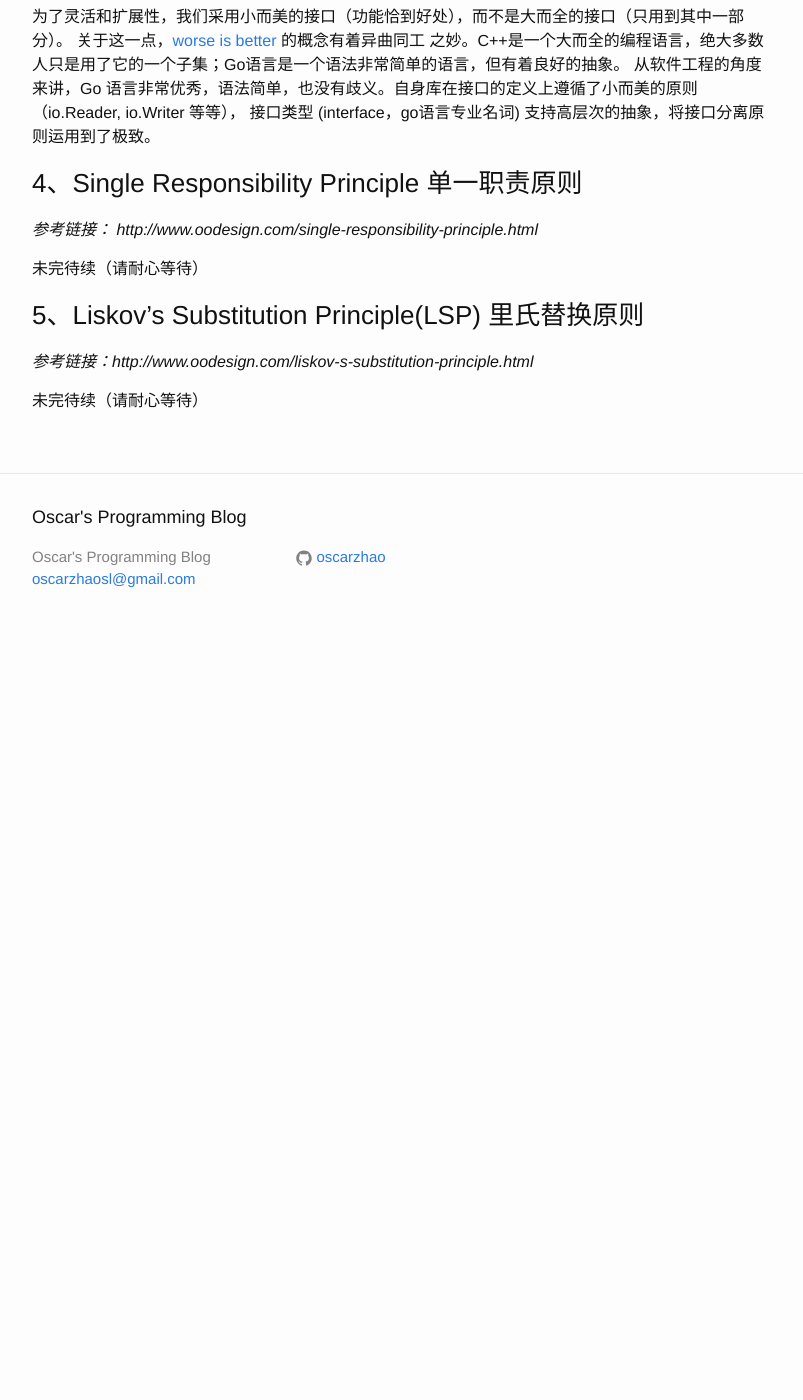
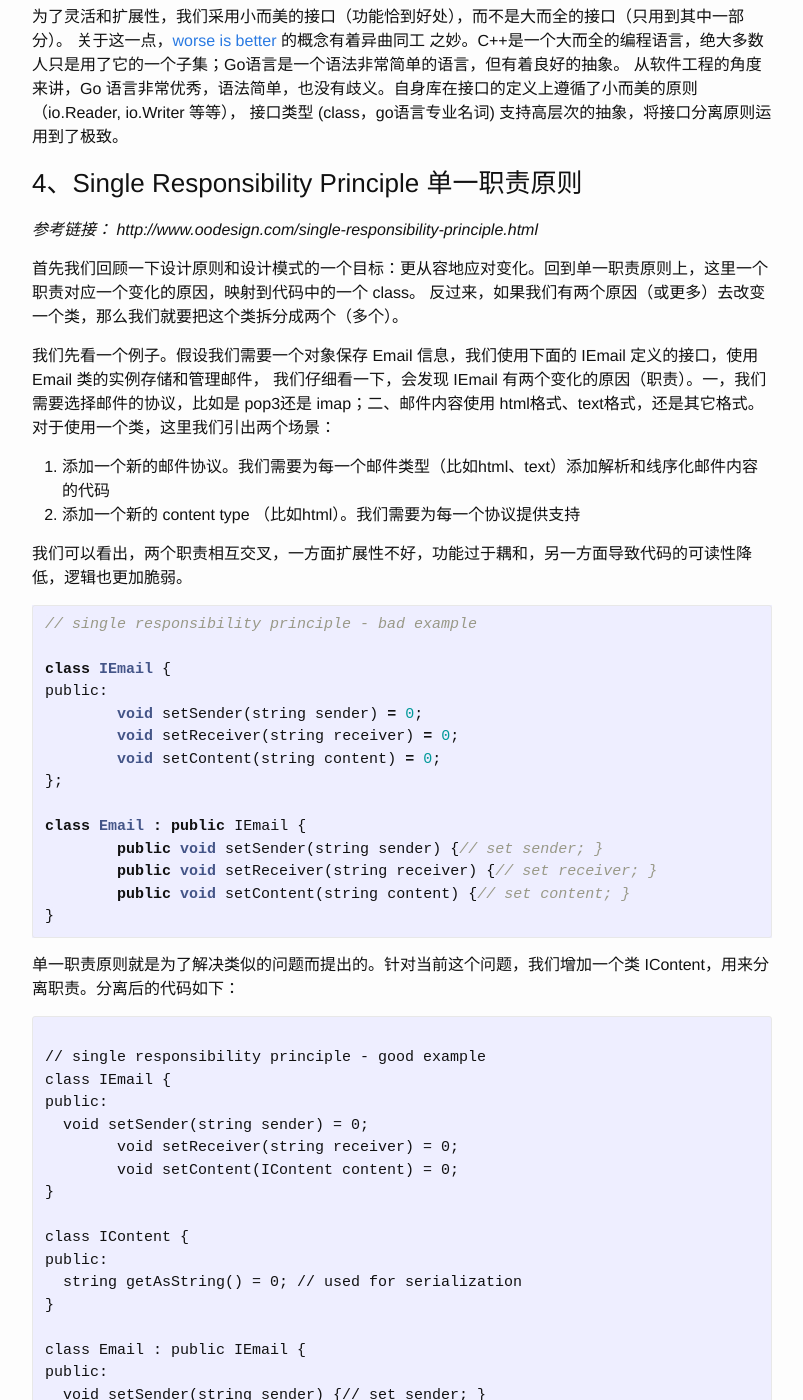
Before and after one commit to oscarzhao/oscarzhao.github.io, a Jekyll site: the page built from _posts/2016-09-12-week08-design-pattern.markdown, in a window 1280 px wide and 1400 px high, scrolled down 7181 px. Shown: the whole window, without its empty margins (238-1041 px from the left). Built offline with Jekyll 4.4.1, drawn with Linux system fonts in a browser that asks for light colours; before the commit the page ends 7832 px from its top, so only the background shows below that; some of the changed text lies outside the part shown.

Commit message:
design priciples complete

````diff
--- a/_posts/2016-09-12-week08-design-pattern.markdown
+++ b/_posts/2016-09-12-week08-design-pattern.markdown
@@ -197,8 +197,8 @@ Manager 类依赖抽象接口，而不是低层的具体实现以后，有三个
 3. 不需要为 Manager 类重写单元测试
 
 
-### 3、Interface Segregation Principle 接口分离原则
-*参考链接： http://www.oodesign.com/interface-segregation-principle.html*
+### 3、class Segregation Principle 接口分离原则
+*参考链接： http://www.oodesign.com/class-segregation-principle.html*
 
 我们在设计软件时，通常需要考虑如何对一个包括多个子模块的大模块进行抽象，以便将来的扩展。
 如果一个大模块包含多个子模块，这个模块的接口很可能被污染。这里“污染”是指当一个新的类继承该
@@ -207,7 +207,7 @@ Manager 类依赖抽象接口，而不是低层的具体实现以后，有三个
 我们用一个例子来说明一个接口是如何被污染的。这里仍然以 Manager 和 Worker 类为例：
 
 ``` c++
-// interface segregation principle - bad example
+// class segregation principle - bad example
 class IWorker {
 public:
   virtual void work();
@@ -260,7 +260,7 @@ public:
 对于上面的问题，我们的解决方式是：将 IWorker 接口一分为二。具体实现如下：
 
 ``` c++
-// interface segregation principle - good example
+// class segregation principle - good example
 class IWorkable {
 public:
   virtual void work() = 0;
@@ -321,14 +321,125 @@ public:
 关于这一点，[worse is better](https://www.jwz.org/doc/worse-is-better.html "worse better") 的概念有着异曲同工
 之妙。C++是一个大而全的编程语言，绝大多数人只是用了它的一个子集；Go语言是一个语法非常简单的语言，但有着良好的抽象。
 从软件工程的角度来讲，Go 语言非常优秀，语法简单，也没有歧义。自身库在接口的定义上遵循了小而美的原则（io.Reader, io.Writer 等等），
-接口类型 (interface，go语言专业名词) 支持高层次的抽象，将接口分离原则运用到了极致。
+接口类型 (class，go语言专业名词) 支持高层次的抽象，将接口分离原则运用到了极致。
 
 ### 4、Single Responsibility Principle 单一职责原则
 *参考链接： http://www.oodesign.com/single-responsibility-principle.html*
 
-未完待续（请耐心等待）
+首先我们回顾一下设计原则和设计模式的一个目标：更从容地应对变化。回到单一职责原则上，这里一个职责对应一个变化的原因，映射到代码中的一个 class。
+反过来，如果我们有两个原因（或更多）去改变一个类，那么我们就要把这个类拆分成两个（多个）。
+
+我们先看一个例子。假设我们需要一个对象保存 Email 信息，我们使用下面的 IEmail 定义的接口，使用 Email 类的实例存储和管理邮件，
+我们仔细看一下，会发现 IEmail 有两个变化的原因（职责）。一，我们需要选择邮件的协议，比如是 pop3还是 imap；二、邮件内容使用
+html格式、text格式，还是其它格式。对于使用一个类，这里我们引出两个场景：
+
+1. 添加一个新的邮件协议。我们需要为每一个邮件类型（比如html、text）添加解析和线序化邮件内容的代码
+2. 添加一个新的 content type （比如html）。我们需要为每一个协议提供支持
+
+我们可以看出，两个职责相互交叉，一方面扩展性不好，功能过于耦和，另一方面导致代码的可读性降低，逻辑也更加脆弱。
+
+``` c++
+// single responsibility principle - bad example
+
+class IEmail {
+public:
+	void setSender(string sender) = 0;
+	void setReceiver(string receiver) = 0;
+	void setContent(string content) = 0;
+};
+
+class Email : public IEmail {
+	public void setSender(string sender) {// set sender; }
+	public void setReceiver(string receiver) {// set receiver; }
+	public void setContent(string content) {// set content; }
+}
+```
+
+单一职责原则就是为了解决类似的问题而提出的。针对当前这个问题，我们增加一个类 IContent，用来分离职责。分离后的代码如下：
+
+``` C++
+
+// single responsibility principle - good example
+class IEmail {
+public:
+  void setSender(string sender) = 0;
+	void setReceiver(string receiver) = 0;
+	void setContent(IContent content) = 0;
+}
+
+class IContent {
+public:
+  string getAsString() = 0; // used for serialization
+}
+
+class Email : public IEmail {
+public:
+  void setSender(string sender) {// set sender; }
+	void setReceiver(string receiver) {// set receiver; }
+  void setContent(IContent content) {// set content; }
+}
+```
+
+增加了 IContent 以后，功能扩展就简单了很多：
+
+1. 增加一个新协议，只需要改变 Email 类
+2. 增加一个新的 content type，只需要改变 Content 类（Content继承 IContent）
 
 ### 5、Liskov's Substitution Principle(LSP) 里氏替换原则
 *参考链接：http://www.oodesign.com/liskov-s-substitution-principle.html*
 
-未完待续（请耐心等待）
+里氏替换原则，是指在继承体系中，如果一段代码中使用了基类（父类、Base Class）的对象或指针作为参数，
+使用其子类（派生类、Derived Class）对象（指针）进行替换以后，不会产生任何副作用。这里我们看一个反面的例子：
+
+``` c++
+// Violation of Likov's Substitution Principle
+class Rectangle
+{
+	int m_width;
+	int m_height;
+
+public:
+	void setWidth(int width){ m_width = width; }
+	void setHeight(int height){ m_height = height; }
+
+	int getWidth(){ return m_width; }
+	int getHeight(){ return m_height; }
+
+	int getArea(){ return m_width * m_height; }
+};
+
+class Square : public Rectangle {
+public:
+  void setWidth(int width){
+		m_width = width;
+		m_height = width;
+	}
+
+	void setHeight(int height){
+		m_width = height;
+		m_height = height;
+	}
+};
+
+
+static Rectangle* getNewRectangle(){
+  // it can be an object returned by some factory ...
+  return new Square();
+}
+
+int main(int argc, char* argv[]) {
+  Rectangle* r = getNewRectangle();
+
+  r->setWidth(5);
+  r->setHeight(10);
+  // user knows that r it's a rectangle.
+  // It assumes that he's able to set the width and height as for the base class
+
+  std::cout << r->getArea() << std::endl;
+  // now he's surprised to see that the area is 100 instead of 50.
+}
+```
+
+里氏替换原则是开放关闭原则的延伸，它保证我们在创建派生类扩展基类时，不会改变基类的行为。
+
+关于设计原则，我们就说到这里，下一篇文章，我们将重点讲解一些常用的设计模式。
````
